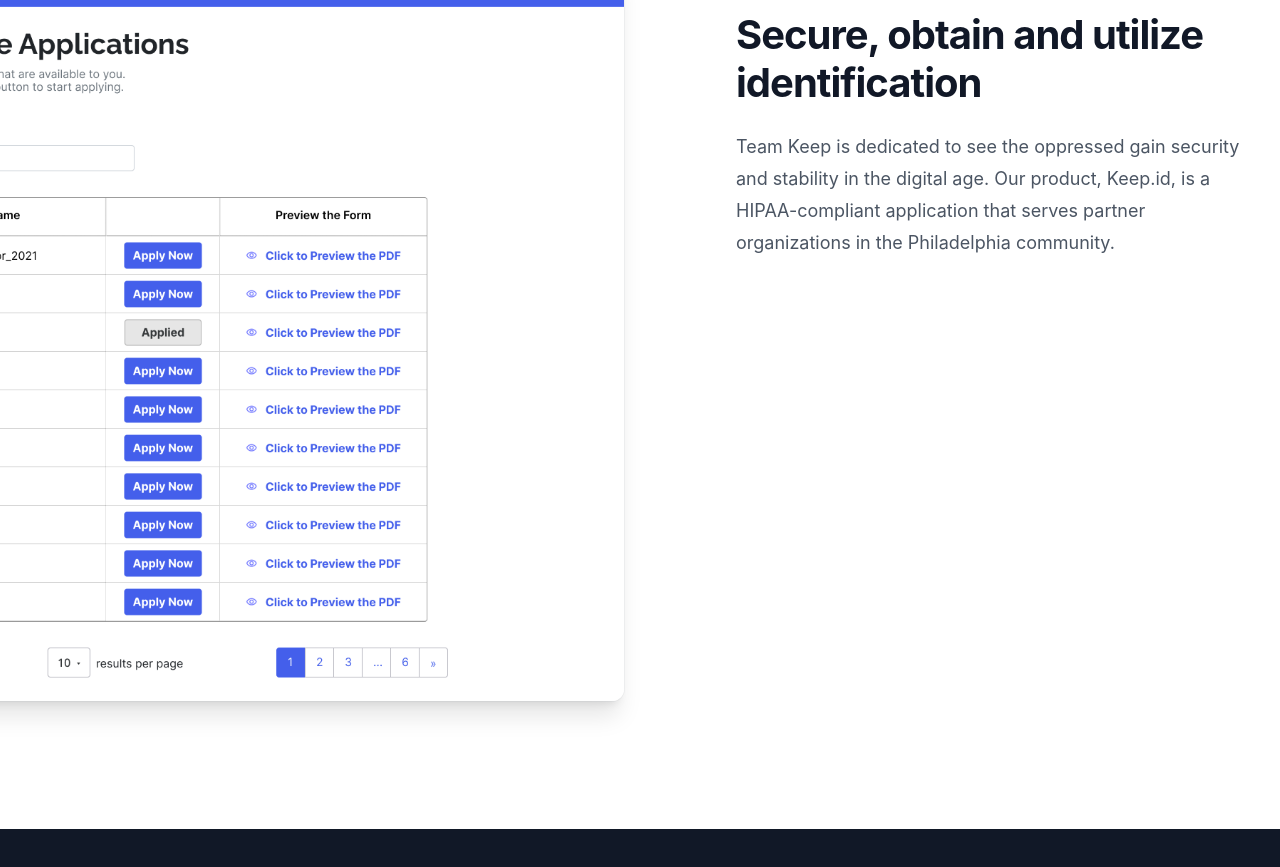
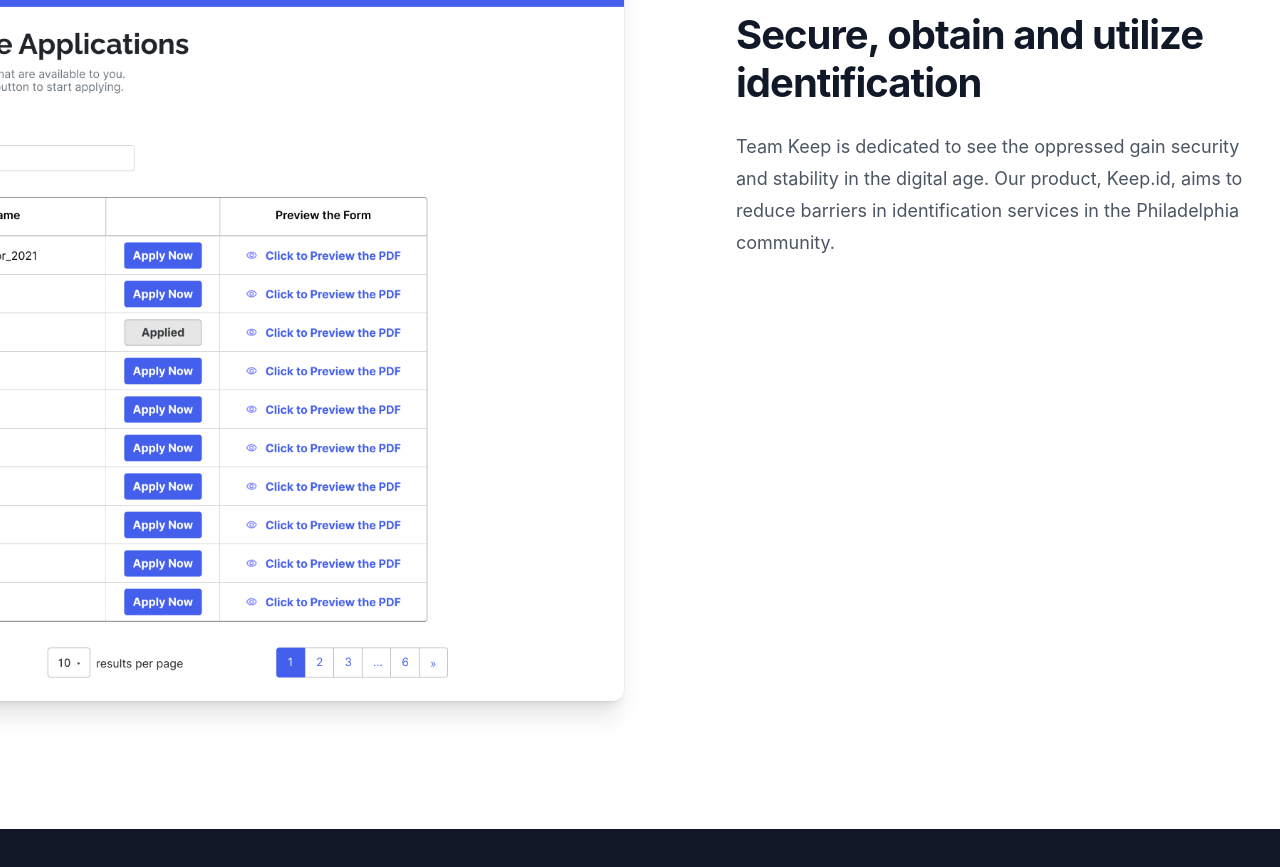
Before and after one commit to keepid/team-keep-new, a Next.js app: page / in a window 1280 px wide. Shown: the part 2425-3292 px from the top of the page. Built offline with nearby package versions, Linux system fonts and the light colour scheme.

Commit message:
removing hipaa

```diff
--- a/src/components/IdentificationInformationLeft.jsx
+++ b/src/components/IdentificationInformationLeft.jsx
@@ -5,7 +5,6 @@
 } from '@heroicons/react/20/solid'
 import Image from 'next/image'
 import myApplicationPng from '@/images/myApplication.png'
-
 
 export const IdentificationInformationLeft = () => {
   return (
@@ -22,9 +21,9 @@
               </p>
               <p className="mt-6 text-lg leading-8 text-gray-600">
                 Team Keep is dedicated to see the oppressed gain security and
-                stability in the digital age. Our product, Keep.id, is a
-                HIPAA-compliant application that serves partner organizations in
-                the Philadelphia community.
+                stability in the digital age. Our product, Keep.id, aims to
+                reduce barriers in identification services in the Philadelphia
+                community.
               </p>
             </div>
           </div>
```
